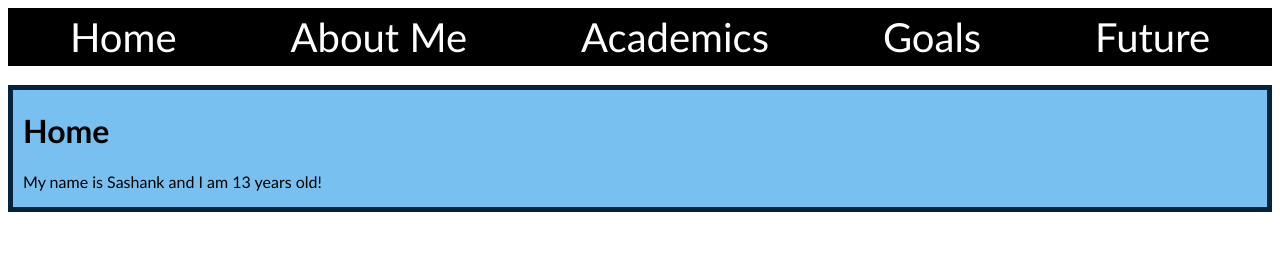
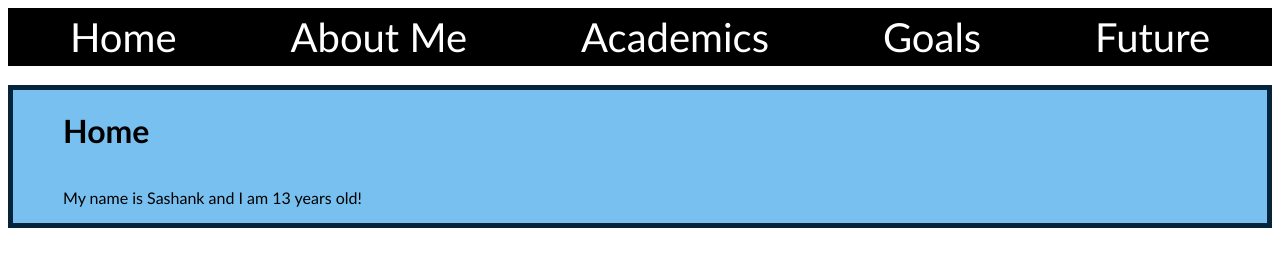
Before and after one commit to SashankASC24/SashankASC24.github.io, a plain HTML site: page index.html in a window 1280 px wide. Drawn offline with Linux system fonts and the light colour scheme.

Commit message:
Update style.css

```diff
--- a/style.css
+++ b/style.css
@@ -13,7 +13,9 @@ nav {
 }
 
 .Home {
-    padding-left: 10px;
+    display:flex;
+    padding-left: 50px;
     border: 5px, solid, rgb(5, 35, 59);
     background-color: rgb(120, 192, 240);
+    flex-direction:column;
 }
```
